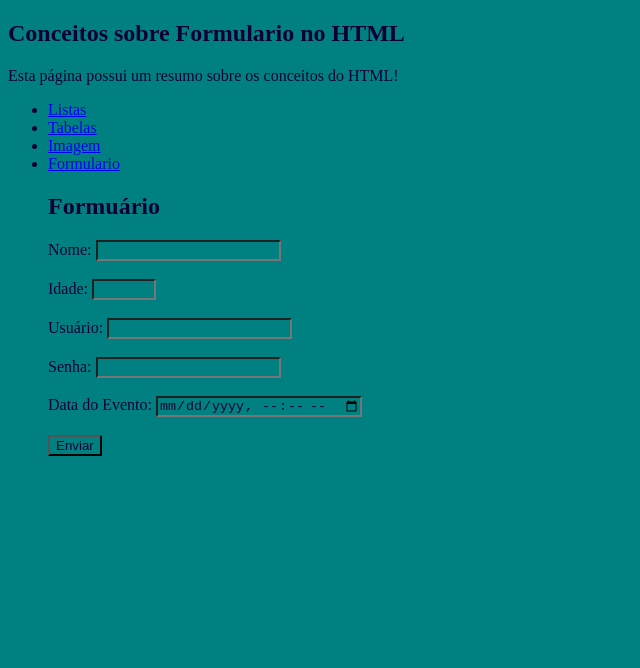
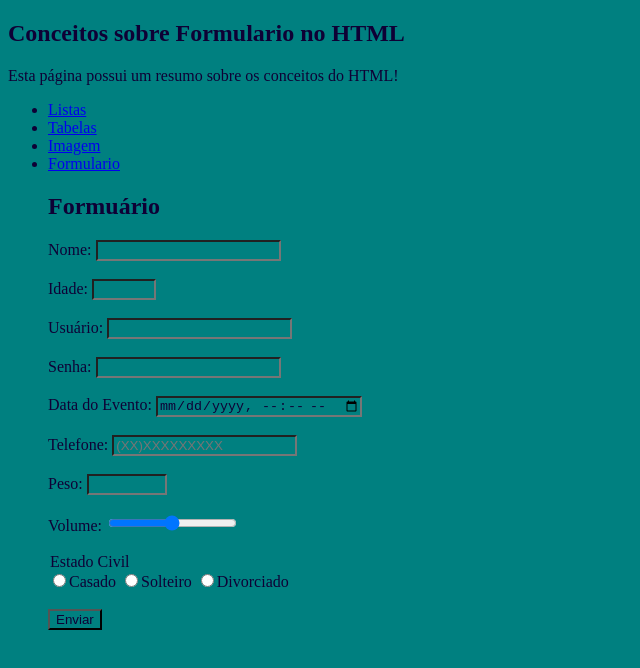
Before and after one commit to GustavoTeixeira0/Estrutura-de-dados-algoritmos, a plain HTML site: page aulaSite1/formulario.html in a window 1280 px wide. Shown: the whole page, without its empty margins (0-640 px from the left). Drawn offline with Linux system fonts and the light colour scheme.

Commit message:
códigos da aula do dia 04/03

```diff
--- a/aulaSite1/formulario.html
+++ b/aulaSite1/formulario.html
@@ -2,8 +2,14 @@
 <html>
     <head>
         <title>Tabelas</title>
+        <style>
+    .estilo {
+      background-color: teal;
+      color: rgb(14, 0, 53);
+    }
+        </style>
     </head>
-    <body style="background-color: teal; color: rgb(14, 0, 53);">
+    <body class="estilo">
 
         <h2>Conceitos sobre Formulario no HTML</h2>
         <p>Esta página possui um resumo sobre os conceitos do HTML!</p>
@@ -30,31 +36,60 @@
             <form>
                 <div>
                     <label for="nome">Nome: </label>
-                    <input style="background-color: teal; color: rgb(14, 0, 53);" type="text">
+                    <input class="estilo" type="text">
                 </div> <br>
 
                 <div>
                     <label for="idade">Idade: </label>
-                    <input style="background-color: teal; color: rgb(14, 0, 53);" type="number" min="1" max="120">
+                    <input class="estilo" type="number" min="0" max="120">
                 </div> <br>
 
                 <div>
                     <label for="usuario">Usuário: </label>
-                    <input style="background-color: teal; color: rgb(14, 0, 53);" type="text">
+                    <input class="estilo" type="text">
                 </div> <br>
 
                 <div>
                     <label for="senha">Senha: </label>
-                    <input style="background-color: teal; color: rgb(14, 0, 53);" type="password">
+                    <input class="estilo" type="password">
                 </div> <br>
 
                 <div>
                     <label for="data">Data do Evento: </label>
-                    <input style="background-color: teal; color: rgb(14, 0, 53);" type="datetime-local">
+                    <input class="estilo" type="datetime-local">
                 </div> <br>
 
                 <div>
-                    <button style="background-color: teal; color: rgb(14, 0, 53);" type="submit">Enviar</button>
+                    <label for="telefone">Telefone: </label>
+                    <input class="estilo" type="tel" required placeholder="(XX)XXXXXXXXX">
+                </div> <br>
+
+                <div>
+                    <label for="peso">Peso: </label>
+                    <input class="estilo" type="number" min="0" max="120" step="0.5">
+                </div> <br>
+
+                <div>
+                    <label for="volume">Volume: </label>
+                    <input class="estilo" type="range" min="0" max="100" step="10">
+                </div> <br>
+
+                <div>
+                    <fildset> <legend>Estado Civil</legend>
+                    <label>
+                    <input class="estilo" name="est_civil" type="radio" value="casado">Casado
+                    </label>
+                    <label>
+                    <input class="estilo" name="est_civil" type="radio" value="solteiro">Solteiro
+                    </label>
+                    <label>
+                    <input class="estilo" name="est_civil" type="radio" value="divorciado">Divorciado
+                    </label>
+                    </fildset>
+                </div> <br>
+
+                <div>
+                    <button class="estilo" type="submit">Enviar</button>
                 </div> <br>
             </form>
         </ul>
```
